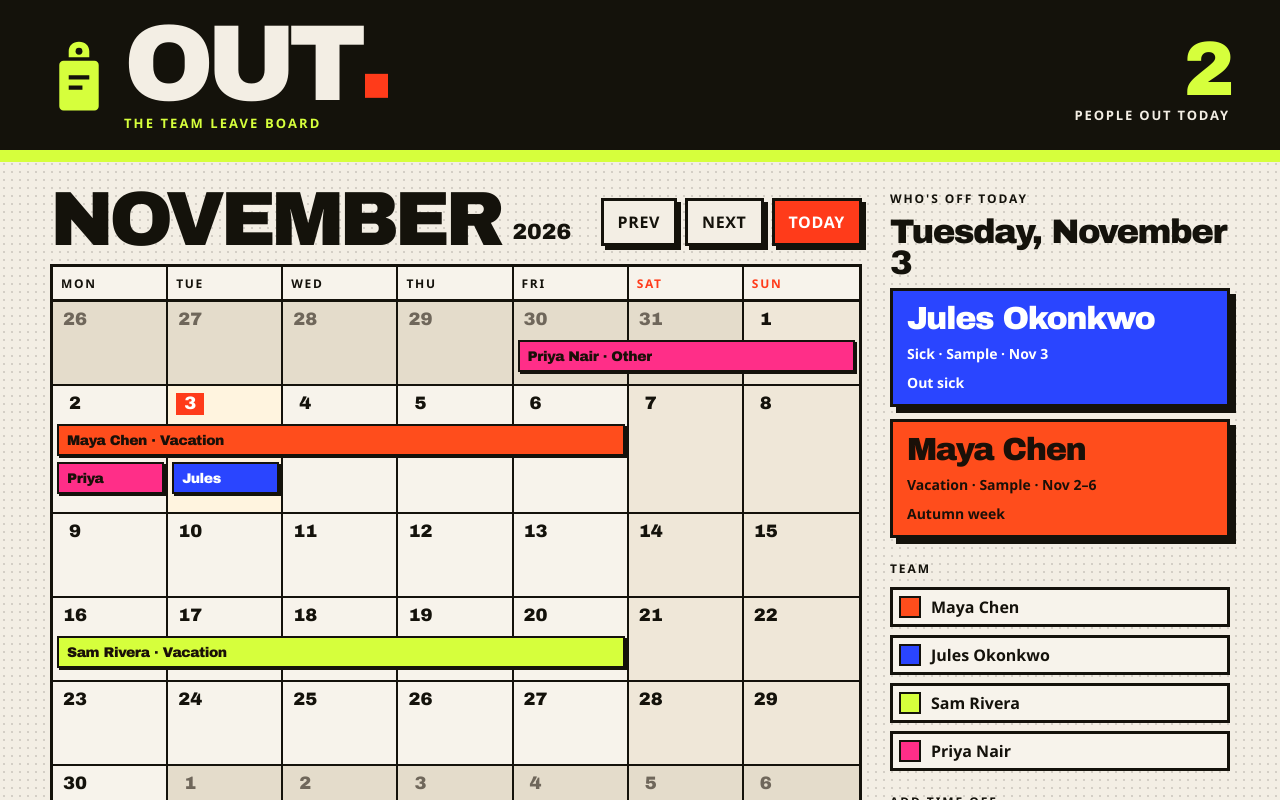
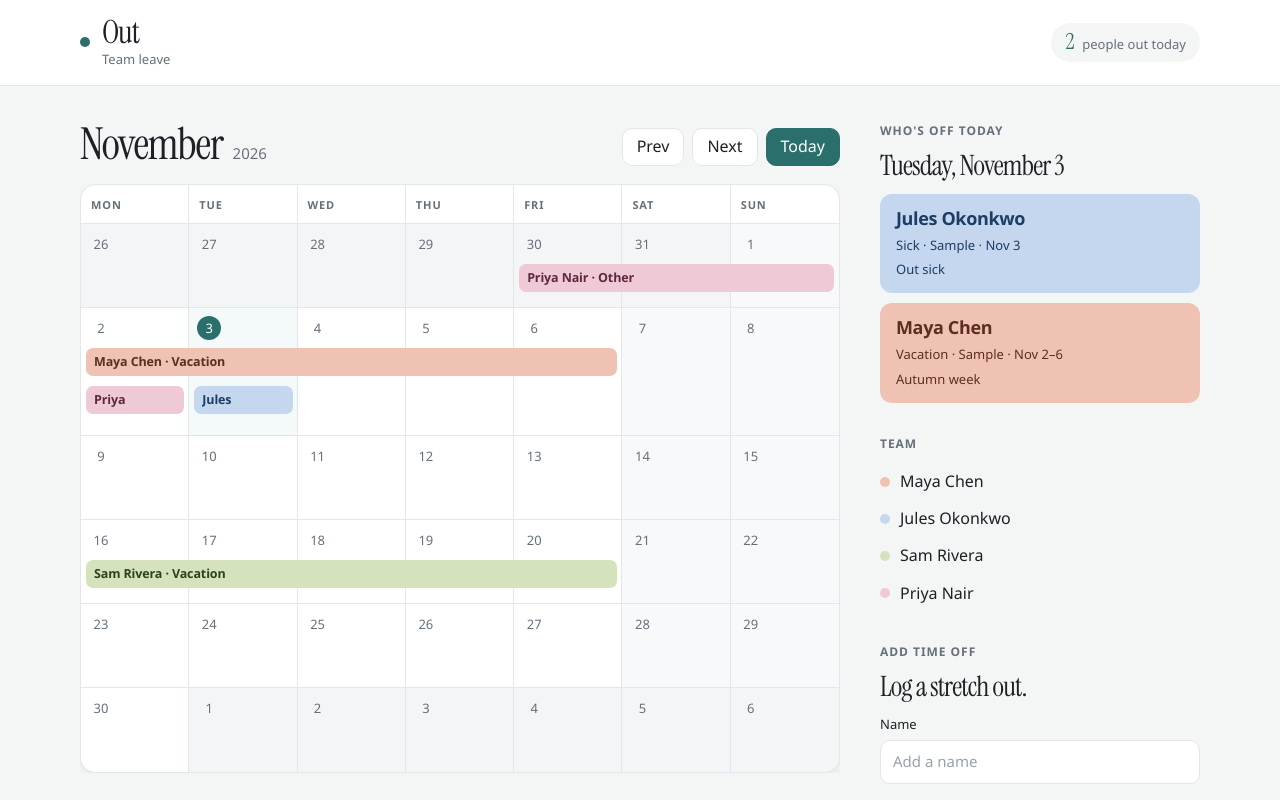
Before and after one commit to vr3y-agents/team-leave-calendar, a React (Vite) app: page / in a window 1280 px wide. Shown: the top 800 px of the page. Built offline with nearby package versions, Linux system fonts and the light colour scheme.

Commit message:
Restyle Out with a calmer, contemporary look
Replace the poster treatment with a neutral palette, one teal accent,
serif headings, and softer leave colours. Behaviour is unchanged.

Co-authored-by: vr3y <vr3y@users.noreply.github.com>

```diff
--- a/package.json
+++ b/package.json
@@ -10,8 +10,8 @@
     "lint": "tsc --noEmit"
   },
   "dependencies": {
-    "@fontsource-variable/bricolage-grotesque": "^5.3.0",
-    "@fontsource-variable/outfit": "^5.3.0",
+    "@fontsource-variable/instrument-sans": "^5.3.0",
+    "@fontsource/instrument-serif": "^5.3.0",
     "react": "^19.3.1",
     "react-dom": "^19.3.1"
   },
--- a/src/App.tsx
+++ b/src/App.tsx
@@ -161,12 +161,10 @@ export default function App() {
       <header className="top">
         <div className="wrap top-inner">
           <div className="brand">
-            <Hanger />
+            <span className="mark" aria-hidden="true" />
             <div>
-              <h1 className="word">
-                OUT<span className="dot" aria-hidden="true" />
-              </h1>
-              <p className="tag">The team leave board</p>
+              <h1 className="word">Out</h1>
+              <p className="tag">Team leave</p>
             </div>
           </div>
           <p className="header-count">
@@ -175,7 +173,6 @@ export default function App() {
           </p>
         </div>
       </header>
-      <div className="stripe" aria-hidden="true" />
 
       <main className="wrap main">
         <div className="app-grid">
@@ -438,16 +435,3 @@ function parseStart(iso: string): Date {
   const [year, month, day] = iso.split("-").map(Number);
   return new Date(year, (month ?? 1) - 1, day ?? 1);
 }
-
-function Hanger() {
-  return (
-    <svg className="hanger" viewBox="0 0 64 84" aria-hidden="true">
-      <path
-        fill="#D6FF3C"
-        d="M32 1c7.2 0 12 4.6 12 11v7H20v-7C20 5.6 24.8 1 32 1zM14 23h36c2.8 0 5 2.2 5 5v48c0 2.8-2.2 5-5 5H14c-2.8 0-5-2.2-5-5V28c0-2.8 2.2-5 5-5z"
-      />
-      <circle cx="32" cy="12" r="4" fill="#14120B" />
-      <path fill="#14120B" d="M20 40h24v5H20zm0 12h16v5H20z" />
-    </svg>
-  );
-}
--- a/src/main.tsx
+++ b/src/main.tsx
@@ -1,7 +1,7 @@
 import { StrictMode } from "react";
 import { createRoot } from "react-dom/client";
-import "@fontsource-variable/bricolage-grotesque";
-import "@fontsource-variable/outfit";
+import "@fontsource/instrument-serif";
+import "@fontsource-variable/instrument-sans";
 import App from "./App";
 import "./styles.css";
 
--- a/src/model.ts
+++ b/src/model.ts
@@ -25,14 +25,14 @@ export type BoardState = {
 export type Swatch = { bg: string; ink: string };
 
 export const PALETTE: Swatch[] = [
-  { bg: "#FF4D1C", ink: "#1A1008" },
-  { bg: "#2A45FF", ink: "#FFFFFF" },
-  { bg: "#D6FF3C", ink: "#1A1008" },
-  { bg: "#FF2E88", ink: "#1A1008" },
-  { bg: "#14A35A", ink: "#FFFFFF" },
-  { bg: "#FFB000", ink: "#1A1008" },
-  { bg: "#6E3BFF", ink: "#FFFFFF" },
-  { bg: "#1A1208", ink: "#F4EFE4" },
+  { bg: "#f0c2b4", ink: "#5c2e22" },
+  { bg: "#c5d7ee", ink: "#1c3d66" },
+  { bg: "#d5e3bc", ink: "#2d4318" },
+  { bg: "#f0c9d6", ink: "#5c2940" },
+  { bg: "#c5e3da", ink: "#14382e" },
+  { bg: "#ead9b0", ink: "#4a3b16" },
+  { bg: "#ddd0ee", ink: "#3d2f5c" },
+  { bg: "#d5dbe3", ink: "#24303c" },
 ];
 
 export const LEAVE_TYPES: LeaveType[] = ["Vacation", "Sick", "Other"];
--- a/src/styles.css
+++ b/src/styles.css
@@ -1,13 +1,14 @@
 :root {
-  --paper: #f3eee4;
-  --paper-2: #e7e0d2;
-  --ink: #14120b;
-  --muted: #6f675b;
-  --stamp: #ff3b1a;
-  --lime: #d6ff3c;
-  --display: "Bricolage Grotesque Variable", "Arial Black", sans-serif;
-  --body: "Outfit Variable", "Avenir Next", "Segoe UI", sans-serif;
-  --line: 3px;
+  --bg: #f4f6f6;
+  --surface: #ffffff;
+  --ink: #1c2126;
+  --muted: #66707a;
+  --line: #e3e7ea;
+  --accent: #2a6f6b;
+  --accent-soft: #e7f2f1;
+  --display: "Instrument Serif", "Iowan Old Style", Georgia, serif;
+  --body: "Instrument Sans Variable", "Avenir Next", "Segoe UI", sans-serif;
+  --shadow: 0 1px 2px rgba(22, 28, 35, 0.04), 0 10px 28px rgba(22, 28, 35, 0.05);
   color-scheme: light;
 }
 
@@ -20,15 +21,13 @@ body {
   color: var(--ink);
   font-family: var(--body);
   font-size: 16px;
-  background-color: var(--paper);
-  background-image: radial-gradient(rgba(20, 18, 11, 0.14) 0.8px, transparent 0.85px);
-  background-size: 8px 8px;
+  background: var(--bg);
+  line-height: 1.45;
 }
 
 button, input, select {
   font: inherit;
   color: inherit;
-  border-radius: 0;
 }
 
 button { cursor: pointer; }
@@ -38,82 +37,78 @@ h1, h2, h3, p { margin: 0; }
 .page { min-height: 100vh; }
 
 .wrap {
-  width: min(1180px, calc(100% - 32px));
+  width: min(1120px, calc(100% - 48px));
   margin: 0 auto;
 }
 
-.top { background: var(--ink); color: var(--paper); }
+.top {
+  background: var(--surface);
+  border-bottom: 1px solid var(--line);
+}
 
 .top-inner {
   display: flex;
   justify-content: space-between;
-  align-items: flex-end;
+  align-items: center;
   gap: 24px;
-  padding: 22px 0 18px;
+  min-height: 76px;
+  padding: 16px 0;
 }
 
-.brand { display: flex; align-items: center; gap: 16px; }
+.brand { display: flex; align-items: center; gap: 12px; }
 
-.hanger { width: 58px; height: 72px; flex: none; }
+.mark {
+  width: 10px;
+  height: 10px;
+  border-radius: 999px;
+  background: var(--accent);
+  flex: none;
+}
 
 .word {
   font-family: var(--display);
-  font-weight: 800;
-  font-size: clamp(72px, 9vw, 108px);
-  line-height: 0.78;
-  letter-spacing: -0.07em;
-}
-
-.dot {
-  display: inline-block;
-  width: 0.22em;
-  height: 0.22em;
-  margin-left: 0.05em;
-  background: var(--stamp);
-  transform: translateY(-0.02em);
+  font-weight: 400;
+  font-size: 32px;
+  line-height: 1;
+  letter-spacing: -0.03em;
 }
 
 .tag {
-  margin-top: 8px;
-  color: var(--lime);
+  margin-top: 2px;
+  color: var(--muted);
   font-size: 13px;
-  font-weight: 650;
-  letter-spacing: 0.16em;
-  text-transform: uppercase;
+  font-weight: 450;
 }
 
 .header-count {
   display: flex;
-  flex-direction: column;
-  align-items: flex-end;
-  padding-bottom: 8px;
+  align-items: baseline;
+  gap: 8px;
+  margin: 0;
+  padding: 8px 14px;
+  background: var(--bg);
+  border-radius: 999px;
 }
 
 .count-num {
   font-family: var(--display);
-  font-weight: 800;
-  font-size: clamp(56px, 6vw, 80px);
-  line-height: 0.8;
-  letter-spacing: -0.06em;
-  color: var(--lime);
+  font-size: 22px;
+  line-height: 1;
+  color: var(--accent);
 }
 
 .count-label {
-  margin-top: 6px;
   font-size: 13px;
-  font-weight: 650;
-  letter-spacing: 0.14em;
-  text-transform: uppercase;
+  font-weight: 500;
+  color: var(--muted);
 }
 
-.stripe { height: 12px; background: var(--lime); }
-
-.main { padding: 28px 0 48px; }
+.main { padding: 36px 0 64px; }
 
 .app-grid {
   display: grid;
-  grid-template-columns: minmax(0, 1fr) 340px;
-  gap: 28px;
+  grid-template-columns: minmax(0, 1fr) 320px;
+  gap: 40px;
   align-items: start;
 }
 
@@ -122,59 +117,58 @@ h1, h2, h3, p { margin: 0; }
   justify-content: space-between;
   align-items: flex-end;
   gap: 16px;
-  margin-bottom: 14px;
+  margin-bottom: 18px;
 }
 
-.month-lockup { display: flex; align-items: flex-end; gap: 12px; }
+.month-lockup { display: flex; align-items: baseline; gap: 10px; }
 
 .month-lockup h2 {
   font-family: var(--display);
-  font-weight: 800;
-  font-size: clamp(52px, 6vw, 84px);
-  line-height: 0.78;
-  letter-spacing: -0.06em;
-  text-transform: uppercase;
+  font-weight: 400;
+  font-size: clamp(36px, 4vw, 44px);
+  line-height: 1;
+  letter-spacing: -0.03em;
 }
 
 .month-lockup span {
-  font-family: var(--display);
-  font-weight: 700;
-  font-size: 22px;
-  padding-bottom: 6px;
+  color: var(--muted);
+  font-size: 15px;
+  font-weight: 500;
 }
 
-.month-nav { display: flex; gap: 8px; padding-bottom: 4px; }
+.month-nav { display: flex; gap: 8px; }
 
 .nav-btn, .today-btn, .primary, .remove {
-  border: var(--line) solid var(--ink);
-  background: var(--paper);
-  box-shadow: 4px 4px 0 var(--ink);
-  font-weight: 700;
-  letter-spacing: 0.04em;
-  text-transform: uppercase;
-  transition: transform 120ms ease, box-shadow 120ms ease, background 120ms ease;
+  border: 1px solid var(--line);
+  background: var(--surface);
+  border-radius: 10px;
+  font-weight: 550;
+  letter-spacing: 0;
+  text-transform: none;
+  transition: background 140ms ease, border-color 140ms ease, color 140ms ease;
 }
 
-.nav-btn, .today-btn { min-height: 48px; padding: 0 14px; }
+.nav-btn, .today-btn { min-height: 38px; padding: 0 14px; }
 
-.today-btn { background: var(--stamp); color: white; }
+.nav-btn:hover, .remove:hover { background: var(--bg); }
 
-.nav-btn:hover, .today-btn:hover, .primary:hover, .remove:hover {
-  transform: translate(-2px, -2px);
-  box-shadow: 6px 6px 0 var(--ink);
+.today-btn, .primary {
+  background: var(--accent);
+  border-color: var(--accent);
+  color: white;
 }
 
-.nav-btn:active, .today-btn:active, .primary:active, .remove:active {
-  transform: translate(2px, 2px);
-  box-shadow: none;
-}
+.today-btn:hover, .primary:hover { background: #245e5a; }
 
 .cal-scroll { overflow-x: auto; }
 
 .cal {
   min-width: 720px;
-  border: var(--line) solid var(--ink);
-  background: #f7f3eb;
+  border: 1px solid var(--line);
+  border-radius: 16px;
+  background: var(--surface);
+  box-shadow: var(--shadow);
+  overflow: hidden;
 }
 
 .dow, .day-grid, .lane {
@@ -183,53 +177,56 @@ h1, h2, h3, p { margin: 0; }
 }
 
 .dow span {
-  padding: 8px 8px 7px;
-  border-right: 2px solid var(--ink);
-  border-bottom: var(--line) solid var(--ink);
-  font-size: 12px;
-  font-weight: 750;
-  letter-spacing: 0.14em;
+  padding: 12px 10px 10px;
+  border-right: 1px solid var(--line);
+  border-bottom: 1px solid var(--line);
+  color: var(--muted);
+  font-size: 11px;
+  font-weight: 600;
+  letter-spacing: 0.08em;
   text-transform: uppercase;
 }
 
 .dow span:last-child, .day:last-child { border-right: 0; }
 
-.dow-end { color: var(--stamp); }
+.dow-end { color: var(--muted); }
 
 .week { position: relative; }
 
 .day {
   min-height: 86px;
-  padding: 6px 8px 0;
-  border-right: 2px solid var(--ink);
-  border-bottom: 2px solid var(--ink);
-  background: #f7f3eb;
+  padding: 8px 8px 0;
+  border-right: 1px solid var(--line);
+  border-bottom: 1px solid var(--line);
+  background: var(--surface);
 }
 
 .week:last-child .day { border-bottom: 0; }
 
-.day.weekend { background: #efe7d8; }
+.day.weekend { background: #f8f9fa; }
 
-.day.outside { background: #e4dccb; color: var(--muted); }
+.day.outside { background: #f3f5f6; color: #98a1a9; }
 
-.day.today { background: #fff4df; }
+.day.today { background: #f4faf9; }
 
 .num {
   position: relative;
   z-index: 2;
   display: inline-flex;
-  min-width: 28px;
+  align-items: center;
   justify-content: center;
-  font-family: var(--display);
-  font-weight: 750;
-  font-size: 18px;
-  line-height: 1.2;
+  min-width: 24px;
+  height: 24px;
+  font-weight: 550;
+  font-size: 13px;
+  line-height: 1;
+  color: var(--muted);
 }
 
 .day.today .num {
-  background: var(--stamp);
+  background: var(--accent);
   color: white;
-  padding: 0 6px;
+  border-radius: 999px;
 }
 
 .bar-layer {
@@ -247,79 +244,81 @@ h1, h2, h3, p { margin: 0; }
 
 .bar {
   min-width: 0;
-  height: 32px;
-  margin: 0 4px;
+  height: 28px;
+  margin: 2px 5px 0;
   padding: 0 8px;
-  border: 2px solid var(--ink);
+  border: 0;
+  border-radius: 7px;
   display: flex;
   align-items: center;
   text-align: left;
-  box-shadow: 2px 2px 0 var(--ink);
 }
 
-.bar.selected { outline: 3px solid var(--ink); outline-offset: 1px; }
+.bar.selected { box-shadow: inset 0 0 0 1.5px rgba(28, 33, 38, 0.45); }
 
-.bar:hover { transform: translate(-1px, -1px); box-shadow: 4px 4px 0 var(--ink); }
+.bar:hover { filter: brightness(0.97); }
 
 .bar-label {
   overflow: hidden;
   text-overflow: ellipsis;
   white-space: nowrap;
-  font-family: var(--display);
-  font-weight: 750;
-  font-size: 14px;
-  letter-spacing: -0.03em;
+  font-weight: 600;
+  font-size: 12.5px;
+  letter-spacing: -0.01em;
 }
 
-.rail, .rail-rest { display: flex; flex-direction: column; gap: 22px; }
+.rail, .rail-rest { display: flex; flex-direction: column; gap: 32px; }
 
-.panel { display: flex; flex-direction: column; gap: 10px; }
+.panel { display: flex; flex-direction: column; gap: 12px; }
 
 .kicker {
+  color: var(--muted);
   font-size: 12px;
-  font-weight: 750;
-  letter-spacing: 0.16em;
+  font-weight: 600;
+  letter-spacing: 0.08em;
   text-transform: uppercase;
 }
 
 .today-date, .panel-title {
   font-family: var(--display);
-  font-weight: 800;
-  font-size: 34px;
-  line-height: 0.9;
-  letter-spacing: -0.045em;
+  font-weight: 400;
+  font-size: 28px;
+  line-height: 1.1;
+  letter-spacing: -0.03em;
 }
 
-.slabs { display: flex; flex-direction: column; gap: 12px; }
+.slabs { display: flex; flex-direction: column; gap: 10px; }
 
 .slab {
-  min-height: 108px;
-  padding: 14px 14px 12px;
-  border: var(--line) solid var(--ink);
-  box-shadow: 6px 6px 0 var(--ink);
+  min-height: 0;
+  padding: 14px 16px;
+  border: 0;
+  border-radius: 12px;
+  box-shadow: none;
   display: flex;
   flex-direction: column;
-  justify-content: space-between;
-  gap: 10px;
+  gap: 6px;
 }
 
-.slab-empty { background: var(--paper); box-shadow: 6px 6px 0 var(--ink); }
+.slab-empty {
+  background: var(--surface);
+  border: 1px solid var(--line);
+}
 
 .who {
-  font-family: var(--display);
-  font-weight: 800;
-  font-size: 32px;
-  line-height: 0.9;
-  letter-spacing: -0.045em;
+  font-weight: 600;
+  font-size: 18px;
+  line-height: 1.2;
+  letter-spacing: -0.02em;
 }
 
-.meta, .note { font-size: 14px; font-weight: 650; }
+.meta, .note { font-size: 13px; font-weight: 500; }
 
 .legend {
   list-style: none;
   display: flex;
   flex-direction: column;
-  gap: 8px;
+  gap: 2px;
   margin: 0;
   padding: 0;
 }
@@ -328,73 +327,74 @@ h1, h2, h3, p { margin: 0; }
   display: flex;
   align-items: center;
   gap: 10px;
-  border: var(--line) solid var(--ink);
-  background: #f7f3eb;
-  padding: 6px 10px 6px 6px;
-  font-weight: 700;
+  border: 0;
+  background: transparent;
+  padding: 6px 0;
+  font-weight: 500;
 }
 
 .swatch, .entry-swatch {
-  width: 22px;
-  height: 22px;
-  border: 2px solid var(--ink);
+  width: 10px;
+  height: 10px;
+  border: 0;
+  border-radius: 999px;
   flex: none;
 }
 
-.form { display: flex; flex-direction: column; gap: 12px; }
+.form { display: flex; flex-direction: column; gap: 14px; }
 
 label {
   display: flex;
   flex-direction: column;
   gap: 6px;
   font-size: 13px;
-  font-weight: 750;
-  letter-spacing: 0.08em;
-  text-transform: uppercase;
+  font-weight: 550;
+  letter-spacing: 0;
+  text-transform: none;
+  color: var(--ink);
 }
 
 .optional {
-  text-transform: none;
-  letter-spacing: 0;
   color: var(--muted);
-  font-weight: 600;
+  font-weight: 450;
 }
 
 input, select {
   width: 100%;
   min-width: 0;
-  border: var(--line) solid var(--ink);
-  background: #fffdf8;
+  border: 1px solid var(--line);
+  background: var(--surface);
+  border-radius: 10px;
   padding: 10px 12px;
-  text-transform: none;
-  letter-spacing: 0;
-  font-weight: 550;
-  font-size: 16px;
+  font-weight: 450;
+  font-size: 15px;
 }
 
-input::placeholder { color: var(--muted); font-weight: 500; }
+input::placeholder { color: #98a1a9; font-weight: 400; }
 
 input:focus, select:focus, button:focus-visible {
-  outline: 3px solid var(--stamp);
+  outline: 2px solid var(--accent);
   outline-offset: 2px;
 }
 
-.date-row { display: grid; grid-template-columns: 1fr 1fr; gap: 10px; }
+.date-row { display: grid; grid-template-columns: 1fr 1fr; gap: 12px; }
 
 .primary {
-  min-height: 52px;
-  background: var(--lime);
-  font-size: 16px;
+  min-height: 44px;
+  margin-top: 4px;
+  font-size: 15px;
 }
 
 .form-error {
-  background: var(--stamp);
-  color: white;
-  padding: 8px 10px;
-  font-weight: 700;
+  background: #f8ecec;
+  color: #8d3232;
+  border-radius: 10px;
+  padding: 8px 12px;
+  font-size: 14px;
+  font-weight: 550;
 }
 
-.hint, .foot, .empty-copy { color: var(--muted); font-size: 14px; }
+.hint, .foot, .empty-copy { color: var(--muted); font-size: 13px; line-height: 1.5; }
 
 .entries {
   list-style: none;
@@ -407,15 +407,19 @@ input:focus, select:focus, button:focus-visible {
 
 .entry {
   display: grid;
-  grid-template-columns: 22px minmax(0, 1fr) auto;
+  grid-template-columns: 10px minmax(0, 1fr) auto;
   gap: 10px;
   align-items: center;
-  padding: 8px;
-  border: var(--line) solid var(--ink);
-  background: #f7f3eb;
+  padding: 10px 12px;
+  border: 1px solid var(--line);
+  border-radius: 12px;
+  background: var(--surface);
 }
 
-.entry.selected { box-shadow: 5px 5px 0 var(--ink); }
+.entry.selected {
+  border-color: var(--accent);
+  box-shadow: 0 0 0 3px var(--accent-soft);
+}
 
 .entry-copy {
   min-width: 0;
@@ -424,26 +428,27 @@ input:focus, select:focus, button:focus-visible {
   gap: 2px;
 }
 
-.entry-copy strong { font-family: var(--display); font-size: 16px; letter-spacing: -0.03em; }
+.entry-copy strong { font-size: 14px; font-weight: 600; }
 
 .entry-copy span, .entry-note {
   overflow: hidden;
   text-overflow: ellipsis;
   white-space: nowrap;
+  color: var(--muted);
   font-size: 13px;
 }
 
 .remove {
-  min-height: 36px;
-  padding: 0 8px;
-  background: white;
-  font-size: 12px;
+  min-height: 32px;
+  padding: 0 10px;
+  color: var(--muted);
+  font-size: 13px;
 }
 
-.foot { margin-top: 22px; }
+.foot { margin-top: 28px; }
 
 @media (max-width: 980px) {
-  .app-grid { display: flex; flex-direction: column; }
+  .app-grid { display: flex; flex-direction: column; gap: 36px; }
   .rail { display: contents; }
   .today-panel { order: 1; }
   .calendar-col { order: 2; }
@@ -451,11 +456,12 @@ input:focus, select:focus, button:focus-visible {
 }
 
 @media (max-width: 720px) {
-  .top-inner { flex-direction: column; align-items: flex-start; padding-top: 16px; }
-  .header-count { align-items: flex-start; }
-  .word { font-size: 76px; }
+  .wrap { width: min(1120px, calc(100% - 32px)); }
+  .top-inner { flex-direction: column; align-items: flex-start; padding: 18px 0; }
+  .word { font-size: 30px; }
   .month-bar { flex-direction: column; align-items: flex-start; }
   .date-row { grid-template-columns: 1fr; }
+  .main { padding-top: 28px; }
 }
 
 @media (prefers-reduced-motion: reduce) {
```
Also changed, not shown: public/favicon.svg, 1 other file (tests, documents, lock files or other folders).
